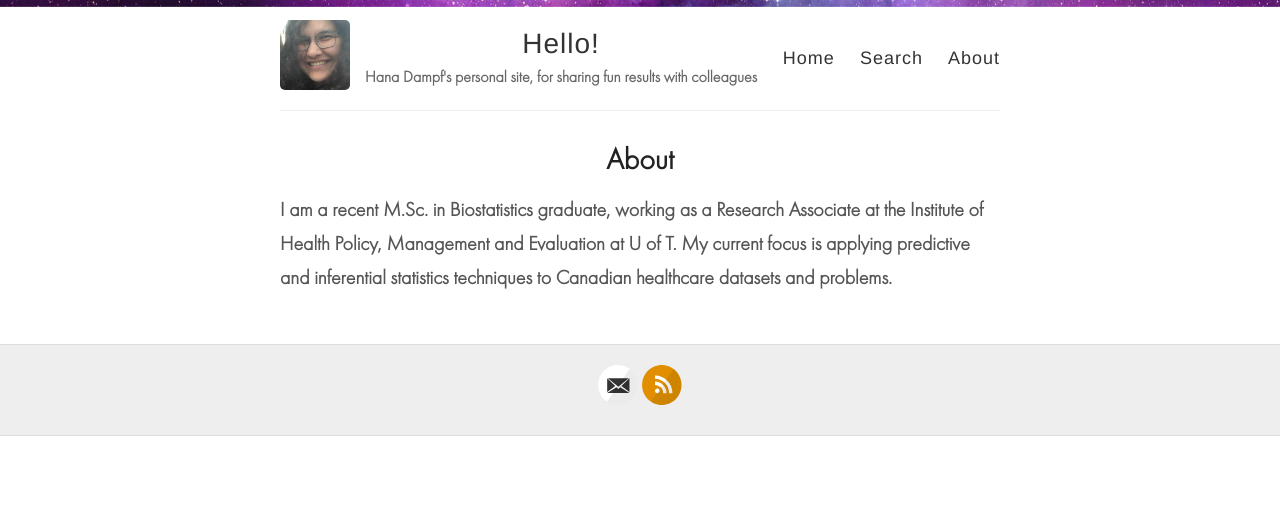
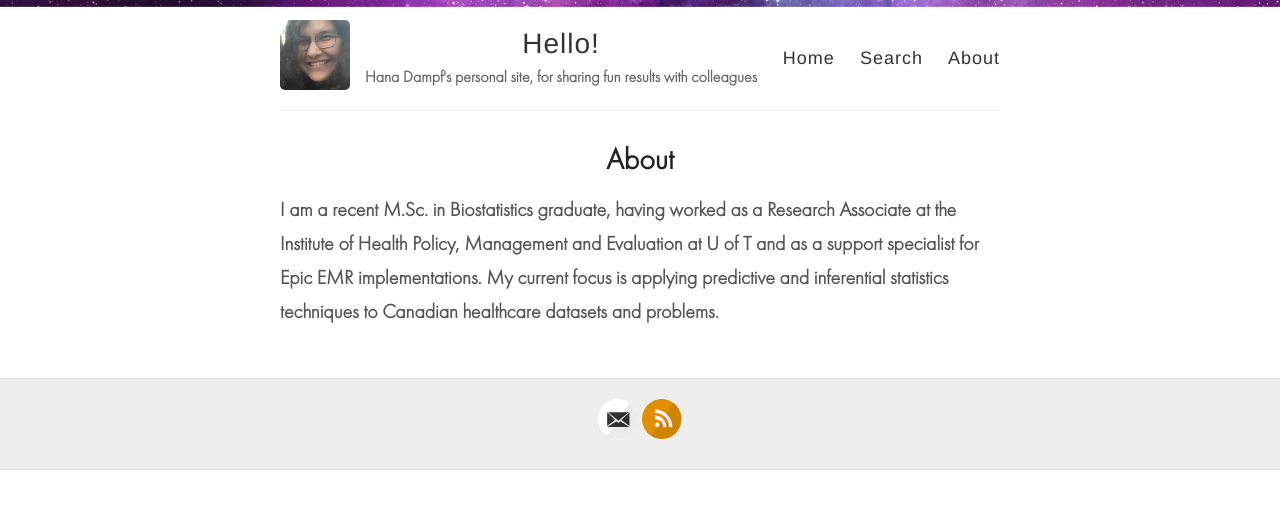
Before and after one commit to hana-dampf/hana-dampf.github.io, a Jekyll site: the page built from _pages/about.md, in a window 1280 px wide. Shown: the top 509 px of the page. Built offline with Jekyll 4.4.1, drawn with Linux system fonts in a browser that asks for light colours.

Commit message:
Update about.md

```diff
--- a/_pages/about.md
+++ b/_pages/about.md
@@ -4,4 +4,4 @@ title: About
 permalink: /about/
 ---
 
-I am a recent M.Sc. in Biostatistics graduate, working as a Research Associate at the Institute of Health Policy, Management and Evaluation at U of T. My current focus is applying predictive and inferential statistics techniques to Canadian healthcare datasets and problems.
+I am a recent M.Sc. in Biostatistics graduate, having worked as a Research Associate at the Institute of Health Policy, Management and Evaluation at U of T and as a support specialist for Epic EMR implementations. My current focus is applying predictive and inferential statistics techniques to Canadian healthcare datasets and problems.
```
